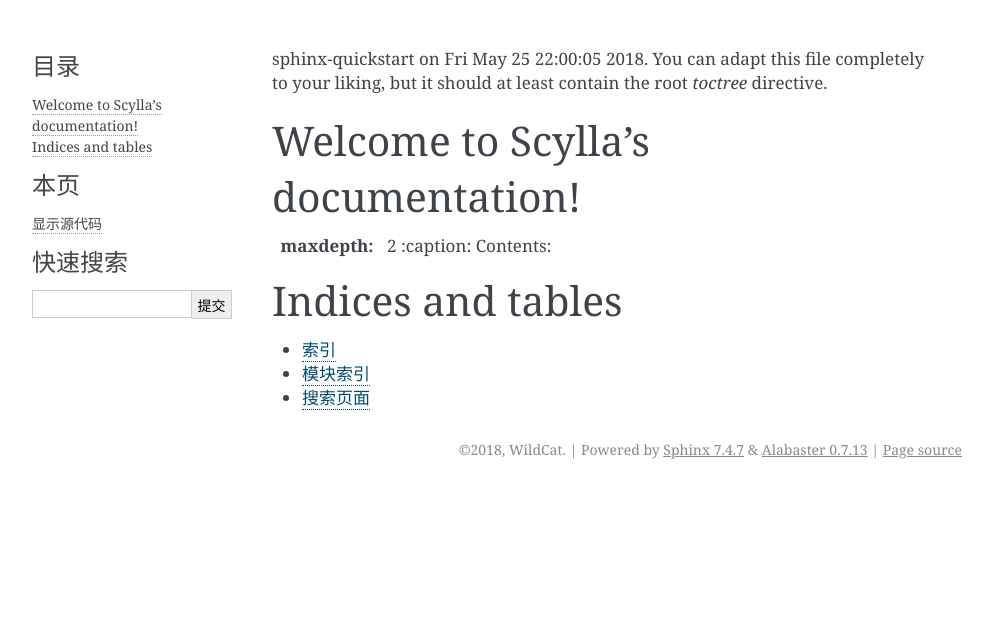
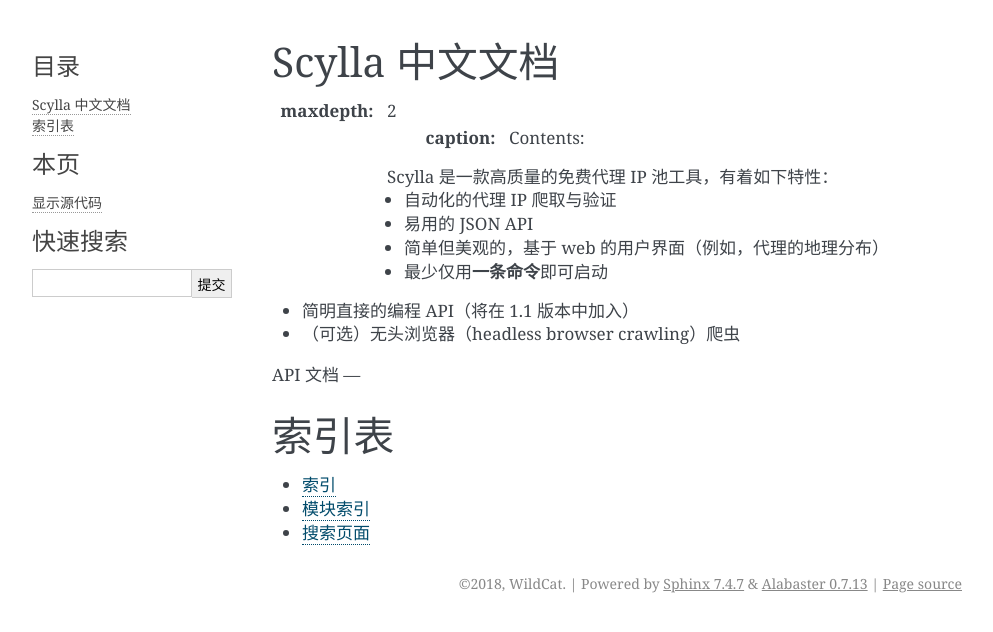
Before and after one commit to imWildCat/scylla, a Sphinx documentation site: the page built from docs_zh/source/index.rst, in a window 1280 px wide. Shown: the top 632 px of the page, without its empty margins (148-1141 px from the left). Built offline with Sphinx 7.4.7, drawn with Linux system fonts in a browser that asks for light colours.

Commit message:
Add first paragraph of Chinese doc [skip ci]

```diff
--- a/docs_zh/source/index.rst
+++ b/docs_zh/source/index.rst
@@ -1,18 +1,24 @@
-.. Scylla documentation master file, created by
-sphinx-quickstart on Fri May 25 22:00:05 2018.
-You can adapt this file completely to your liking, but it should at least
-contain the root `toctree` directive.
-
-Welcome to Scylla's documentation!
+Scylla 中文文档
 ==================================
 
 .. toctree::
 :maxdepth: 2
        :caption: Contents:
 
+    Scylla 是一款高质量的免费代理 IP 池工具，有着如下特性：
+
+    -  自动化的代理 IP 爬取与验证
+    -  易用的 JSON API
+    -  简单但美观的，基于 web 的用户界面（例如，代理的地理分布）
+    -  最少仅用\ **一条命令**\ 即可启动
+-  简明直接的编程 API（将在 1.1 版本中加入）
+-  （可选）无头浏览器（headless browser crawling）爬虫
+
+API 文档
+---
 
 
-Indices and tables
+索引表
 ==================
 
 * :ref:`genindex`
```
